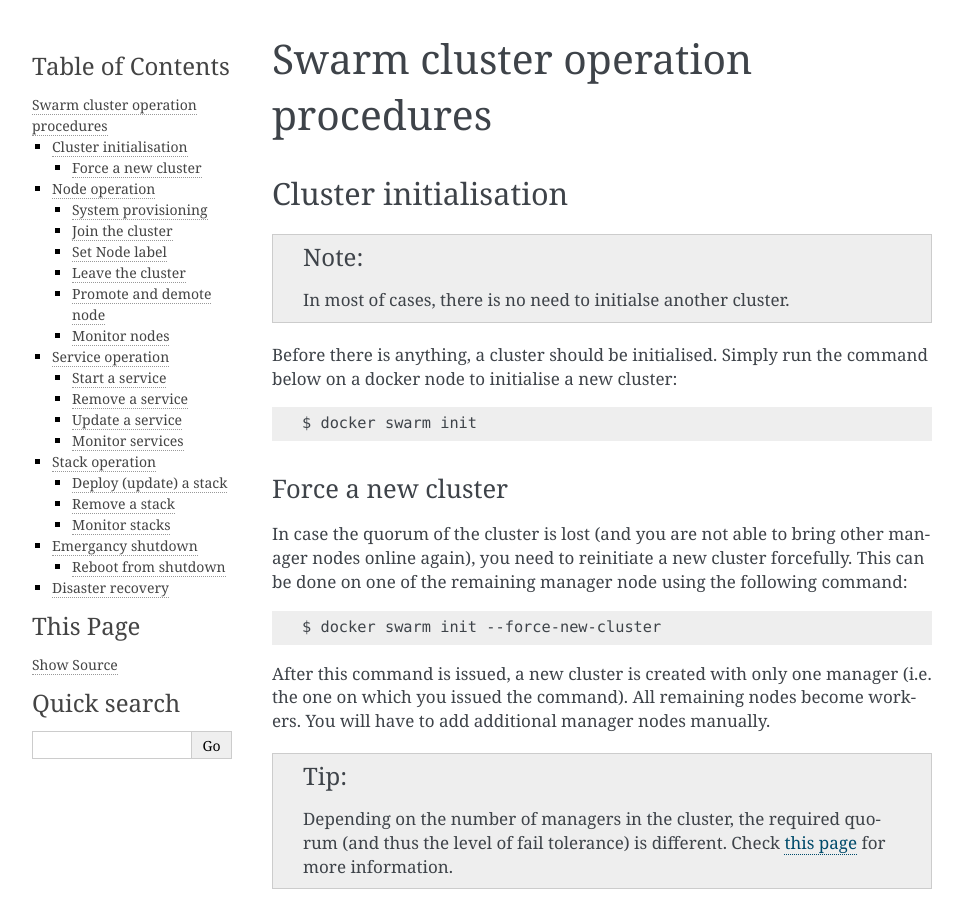
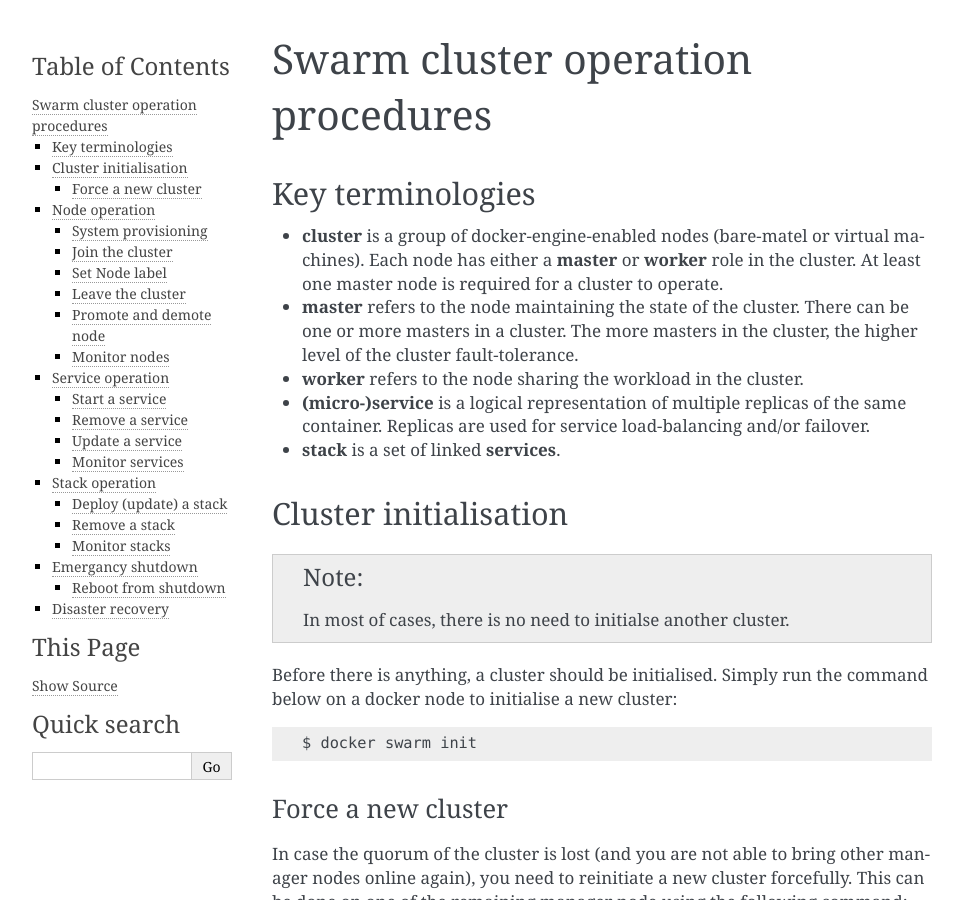
Before and after one commit to Donders-Institute/docker-swarm-setup, a Sphinx documentation site: the page built from doc/operation.rst, in a window 1280 px wide and 900 px high. Shown: the whole window, without its empty margins (148-1111 px from the left). Built offline with Sphinx 7.4.7, drawn with Linux system fonts in a browser that asks for light colours; some of the changed text lies outside the part shown.

Commit message:
Update operation.rst
- Add description on key terminologies
- Add remark on the cluster's response to the hard reboot due to network outage.

```diff
--- a/doc/operation.rst
+++ b/doc/operation.rst
@@ -1,5 +1,14 @@
 Swarm cluster operation procedures
 **********************************
+
+Key terminologies
+=================
+
+- **cluster** is a group of docker-engine-enabled nodes (bare-matel or virtual machines). Each node has either a **master** or **worker** role in the cluster. At least one master node is required for a cluster to operate.
+- **master** refers to the node maintaining the state of the cluster. There can be one or more masters in a cluster. The more masters in the cluster, the higher level of the cluster fault-tolerance.
+- **worker** refers to the node sharing the workload in the cluster.
+- **(micro-)service** is a logical representation of multiple replicas of the same container.  Replicas are used for service load-balancing and/or failover.
+- **stack** is a set of linked **services**.
 
 Cluster initialisation
 ======================
@@ -354,6 +363,9 @@
 Reboot from shutdown
 ^^^^^^^^^^^^^^^^^^^^
 
+.. note::
+    By the accidental network outage in August 2017 (Domain Controller upgrade), the cluster nodes were not reacheable and required power-off to reboot. In this case, the emergancy shutdown procedure was not followed.  Interestingly, the cluster was recovered automatically after sufficient amount of master nodes became online.  All services were also re-deployed immediately without any human intervention.
+
 #. boot on the manager node (the last one being shutted down)
 #. boot on other nodes
 #. :ref:`promote nodes <promote_demote_node>` until a desired number of managers is reached
```
